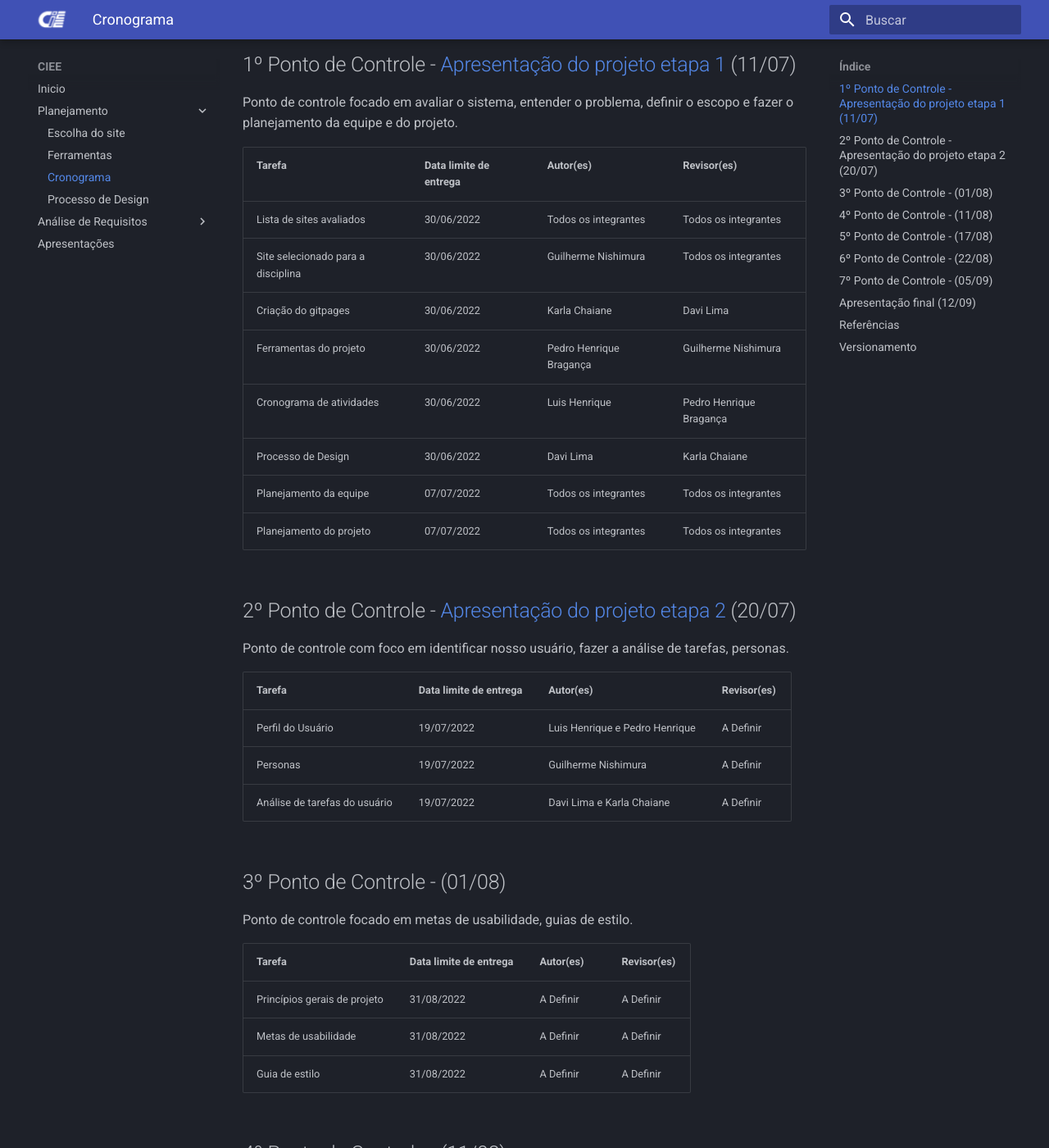
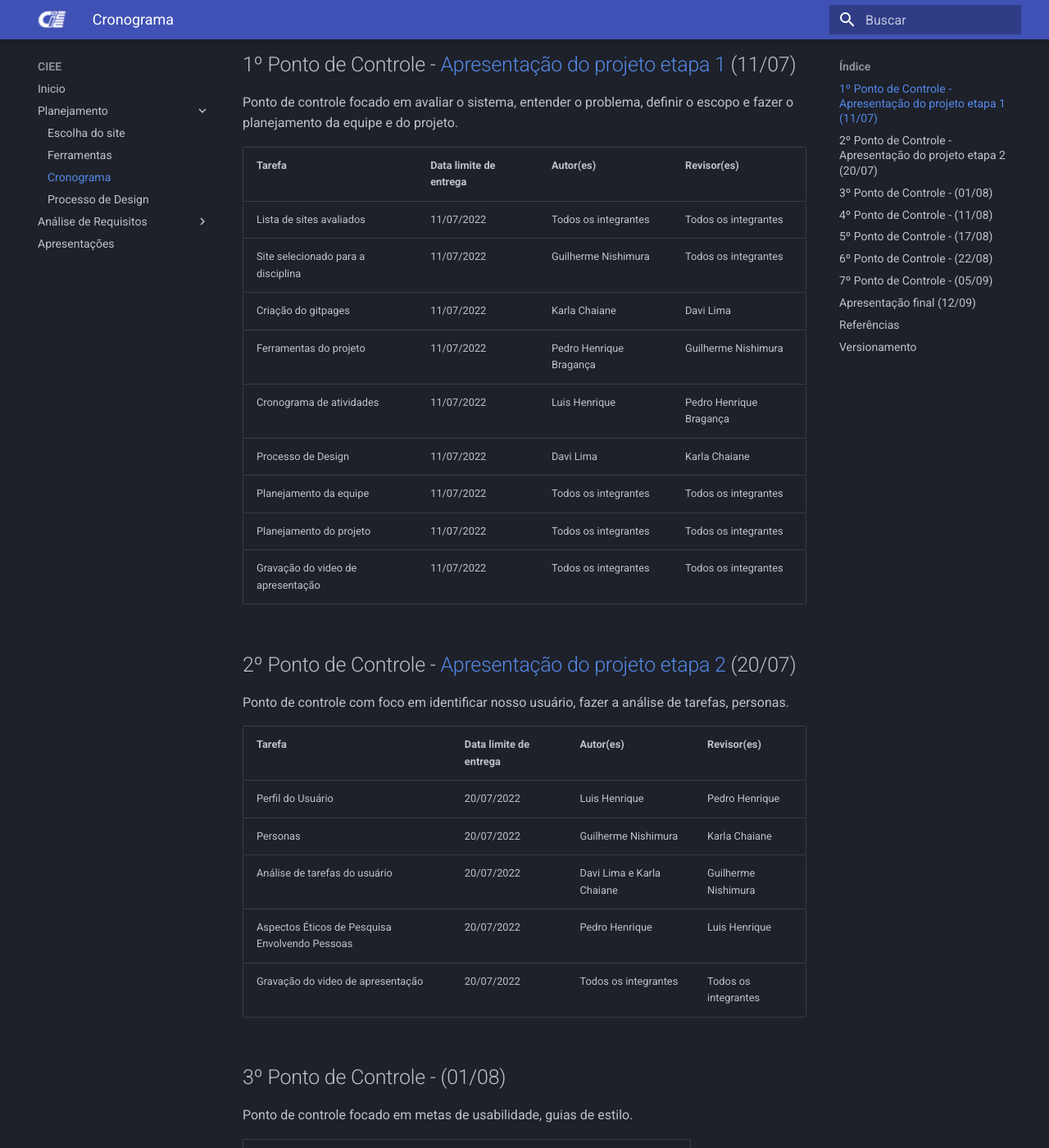
Before and after one commit to JoaoGElvas/2022.1-CIEE, an MkDocs documentation site: the page built from docs/planejamento/cronograma.md, in a window 1280 px wide and 1400 px high, scrolled down 354 px. Shown: the whole window at 82% size. Built offline with MkDocs 1.6.1 and Material for MkDocs 9.7.7, drawn with Linux system fonts in a browser that asks for light colours; some of the changed text lies outside the part shown.

Commit message:
Correção de datas e adição de etapas no cronograma

```diff
--- a/docs/planejamento/cronograma.md
+++ b/docs/planejamento/cronograma.md
@@ -10,14 +10,15 @@ Ponto de controle focado em avaliar o sistema, entender o problema, definir o es
 
 | Tarefa                             | Data limite de entrega | Autor(es)                  | Revisor(es)                 |
 | ---------------------------------- | ---------------------- | -------------------------- | --------------------------- |
-| Lista de sites avaliados           | 30/06/2022             | Todos os integrantes       | Todos os integrantes        |
-| Site selecionado para a disciplina | 30/06/2022             | Guilherme Nishimura        | Todos os integrantes        |
-| Criação do gitpages                | 30/06/2022             | Karla Chaiane              | Davi Lima                   |
-| Ferramentas do projeto             | 30/06/2022             | Pedro Henrique Bragança    | Guilherme Nishimura         |
-| Cronograma de atividades           | 30/06/2022             | Luis Henrique              | Pedro Henrique Bragança     |
-| Processo de Design                 | 30/06/2022             | Davi Lima                  | Karla Chaiane               |
-| Planejamento da equipe             | 07/07/2022             | Todos os integrantes       | Todos os integrantes        |
-| Planejamento do projeto            | 07/07/2022             | Todos os integrantes       | Todos os integrantes        |
+| Lista de sites avaliados           | 11/07/2022             | Todos os integrantes       | Todos os integrantes        |
+| Site selecionado para a disciplina | 11/07/2022             | Guilherme Nishimura        | Todos os integrantes        |
+| Criação do gitpages                | 11/07/2022             | Karla Chaiane              | Davi Lima                   |
+| Ferramentas do projeto             | 11/07/2022             | Pedro Henrique Bragança    | Guilherme Nishimura         |
+| Cronograma de atividades           | 11/07/2022             | Luis Henrique              | Pedro Henrique Bragança     |
+| Processo de Design                 | 11/07/2022             | Davi Lima                  | Karla Chaiane               |
+| Planejamento da equipe             | 11/07/2022             | Todos os integrantes       | Todos os integrantes        |
+| Planejamento do projeto            | 11/07/2022             | Todos os integrantes       | Todos os integrantes        |
+| Gravação do video de apresentação  | 11/07/2022             | Todos os integrantes       | Todos os integrantes        |
 
 ## 2º Ponto de Controle - [Apresentação do projeto etapa 2]() (20/07)
 
@@ -25,9 +26,12 @@ Ponto de controle com foco em identificar nosso usuário, fazer a análise de ta
 
 | Tarefa                        | Data limite de entrega | Autor(es)                       | Revisor(es)                     |
 | ----------------------------- | ---------------------- | ------------------------------- | ------------------------------- |
-| Perfil do Usuário             | 19/07/2022             | Luis Henrique e Pedro Henrique  | A Definir |
-| Personas                      | 19/07/2022             | Guilherme Nishimura | A Definir     |
-| Análise de tarefas do usuário | 19/07/2022             | Davi Lima e Karla Chaiane     | A Definir  |
+| Perfil do Usuário             | 20/07/2022             | Luis Henrique                   |                  Pedro Henrique |
+| Personas                      | 20/07/2022             | Guilherme Nishimura             |               Karla Chaiane     |
+| Análise de tarefas do usuário | 20/07/2022             | Davi Lima e Karla Chaiane       |            Guilherme Nishimura  |
+| Aspectos Éticos de Pesquisa Envolvendo Pessoas         | 20/07/2022 | Pedro Henrique     |                   Luis Henrique |
+| Gravação do video de apresentação | 20/07/2022         | Todos os integrantes            | Todos os integrantes            |
+
 
 ## 3º Ponto de Controle - (01/08)
 
@@ -35,9 +39,9 @@ Ponto de controle focado em metas de usabilidade, guias de estilo.
 
 | Tarefa                       | Data limite de entrega | Autor(es)                       | Revisor(es)                     |
 | ---------------------------- | ---------------------- | ------------------------------- | ------------------------------- |
-| Princípios gerais de projeto | 31/08/2022             | A Definir  | A Definir |
-| Metas de usabilidade         | 31/08/2022            | A Definir | A Definir    |
-| Guia de estilo               | 31/08/2022             | A Definir     | A Definir  |
+| Princípios gerais de projeto | 01/08/2022             | A Definir  | A Definir |
+| Metas de usabilidade         | 01/08/2022            | A Definir | A Definir    |
+| Guia de estilo               | 01/08/2022             | A Definir     | A Definir  |
 
 ## 4º Ponto de Controle - (11/08)
 
@@ -94,5 +98,6 @@ Apresentação final do projeto da disciplina
 
 | Data       | Versão | Descrição                                  | Autor(es)      | Revisor(es)  |
 | ---------- | ------ | ------------------------------------------ | -------------- | ------------ |
-| 09/06/2022 | 1.0    | Criação do documento                       | Luis Henrique  | Todos os integrantes |
-| 10/06/2022 | 1.1    | Adicionando informações sobre o cronograma | Luis Henrique  | Todos os integrantes |
+| 09/07/2022 | 1.0    | Criação do documento                       | Luis Henrique  | Todos os integrantes |
+| 10/07/2022 | 1.1    | Adicionando informações sobre o cronograma | Luis Henrique  | Todos os integrantes |
+| 20/07/2022 | 1.2    | Adicionando informações sobre o cronograma | Davi Lima      | Todos os integrantes |
```
